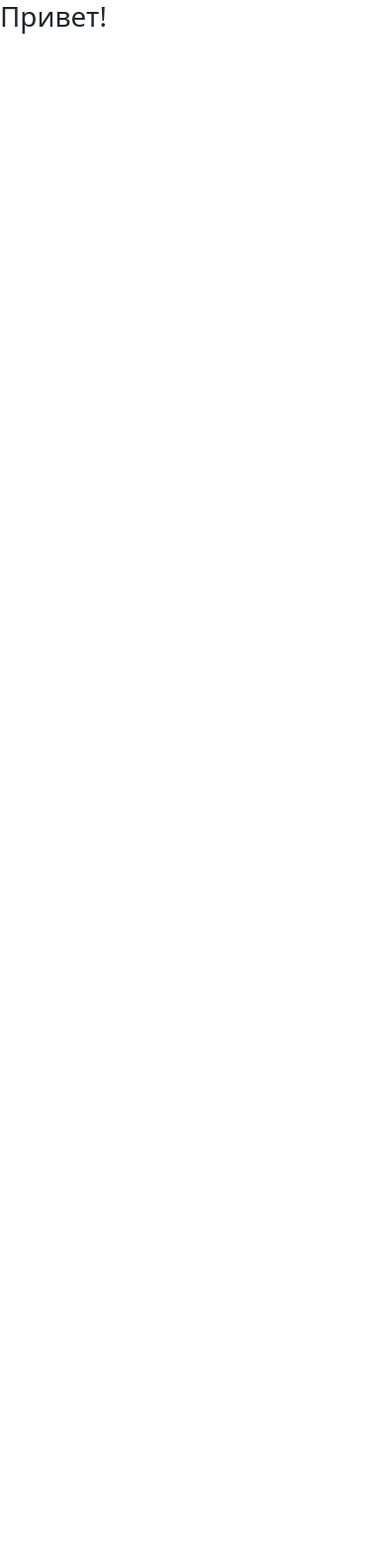
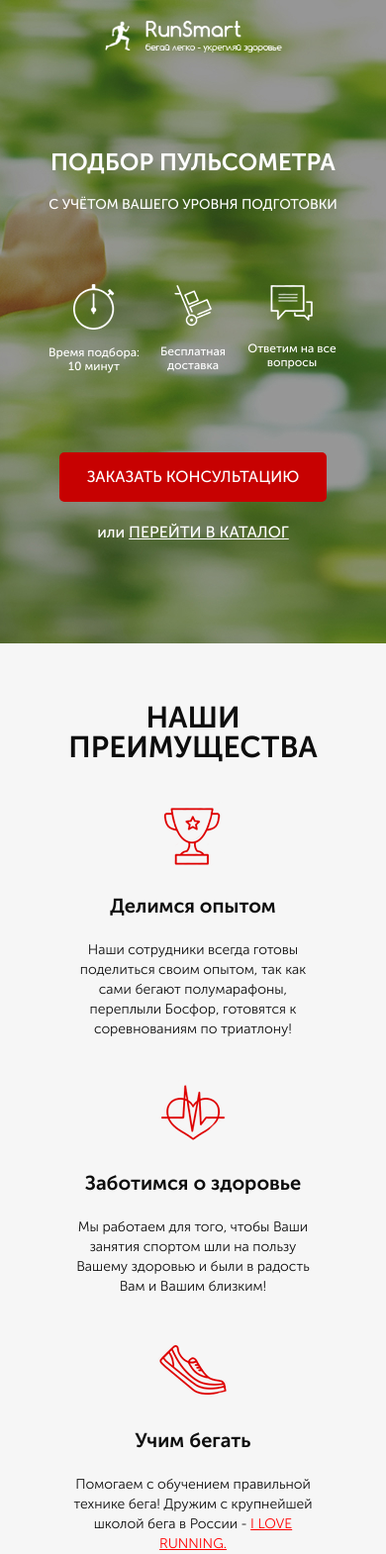
Before and after one commit to Yakiv2512/project_run_smart, a website: page src/index.html in a window 390 px wide. Shown: the whole page at 99% size. Before the commit the page ends 844 px from the top, so only its background shows below. Drawn offline with nearby package versions, Linux system fonts and the light colour scheme.

Commit message:
2 section + mobile version

```diff
--- /dev/null
+++ b/src/css/blocks/header.min.css
@@ -0,0 +1 @@
+.header{display:flex;justify-content:space-between;justify-content:center}
--- a/src/index.html
+++ b/src/index.html
@@ -4,12 +4,94 @@
     <meta charset="UTF-8">
     <meta http-equiv="X-UA-Compatible" content="IE=edge">
     <meta name="viewport" content="width=device-width, initial-scale=1.0">
-    <title>Document</title>
+    <title>RunSmart</title>
+    <link rel="stylesheet" href="css/bootstrap-reboot.min.css">
     <link rel="stylesheet" href="css/fonts.css">
-    <link rel="stylesheet" href="css/bootstrap-reboot.min.css">
     <link rel="stylesheet" href="css/style.min.css">
 </head>
 <body>
-    <h1>Привет!</h1>
+    <div class="promo">
+        <div class="container">
+            <header class="header">
+                <a href="#" class="header__logo">
+                    <img src="icons/main/logo.png" alt="logo">
+                </a>
+                <div class="header__official">
+                    Официальный представитель
+                    <span>Garmin, Polar, Suunto</span>
+                </div>
+                <div class="header__contacts">
+                    <a href="tel.+74999228974" class="header__phone">+7 (499) 922-89-74</a>
+                    <button class="button">заказать звонок</button>
+                </div>
+            </header>
+            <div class="promo__wrapper">
+                <h1 class="promo__header">Подбор пульсометра</h1>
+                <h2 class="promo__subheader">с учётом Вашего уровня подготовки</h2>
+                <div class="promo__icons">
+                    <div class="promo__icon">
+                        <img src="icons/main/timer.png" alt="timer">
+                        Время подбора: 10 минут
+                    </div>
+                    <div class="promo__icon">
+                        <img src="icons/main/delivery.png" alt="delivery">
+                        Бесплатная доставка
+                    </div>
+                    <div class="promo__icon">
+                        <img src="icons/main/messages.png" alt="messages">
+                        Ответим на все вопросы
+                    </div>
+                </div>
+                <button class="button button_main">заказать кОНСУЛЬТАЦИЮ</button>
+                <div class="promo__link">
+                    или
+                    <a href="#">ПЕРЕЙТИ В КАТАЛОГ</a>
+                </div>
+            </div>
+        </div>
+    </div>
+    <div class="benefits">
+        <div class="container">
+            <div class="title">
+                НАШИ ПРЕИМУЩЕСТВА
+            </div>
+            <div class="benefits__items">
+                <div class="benefits__item">
+                    <div class="benefits__img">
+                        <img src="icons/benefits/cup.png" alt="cup">
+                    </div>
+                    <div class="benefits__header">
+                        Делимся опытом
+                    </div>
+                    <div class="benefits__desc">
+                        Наши сотрудники всегда готовы поделиться своим опытом, так как сами бегают полумарафоны, переплыли Босфор, готовятся к соревнованиям по триатлону!
+                    </div>
+                </div>
+                <div class="benefits__item">
+                    <div class="benefits__img">
+                        <img src="icons/benefits/heart.png" alt="heart">
+                    </div>
+                    <div class="benefits__header">
+                        Заботимся о здоровье
+                    </div>
+                    <div class="benefits__desc">
+                        Мы работаем для того, чтобы Ваши занятия спортом шли на пользу Вашему здоровью и были в радость Вам и Вашим близким!
+                    </div>
+                </div>
+                <div class="benefits__item">
+                    <div class="benefits__img">
+                        <img src="icons/benefits/shoe.png" alt="shoe">
+                    </div>
+                    <div class="benefits__header">
+                        Учим бегать
+                    </div>
+                    <div class="benefits__desc">
+                        Помогаем с обучением правильной технике бега! Дружим с крупнейшей школой бега в России -
+                        <span>I LOVE RUNNING.</span>
+                    </div>
+                </div>
+            </div>
+        </div>
+    </div>
 </body>
 </html>
--- /dev/null
+++ b/src/sass/base/_general.scss
@@ -0,0 +1,10 @@
+.container {
+    max-width: 950px;
+    margin: 0 auto;
+}
+
+@import 'blocks/promo';
+@import 'blocks/header';
+@import 'blocks/buttons';
+@import 'blocks/benefits';
+@import 'blocks/title';
--- /dev/null
+++ b/src/sass/base/_media.scss
@@ -0,0 +1,159 @@
+@media ( max-width: 1024px ) {
+    .container {
+        max-width: 720px;
+    }
+    .promo {
+        &__header {
+            font-size: 38px;
+        }
+        &__subheader {
+            font-size: 22px;
+        }
+        &__icons {
+            width: 380px;
+        }
+    }
+    .benefits {
+        &__item {
+            width: 200px;
+        }
+    }
+}
+
+@media ( max-width: 768px ) {
+    .container {
+        max-width: 520px;
+    }
+    .header {
+        &__logo {
+            width: 160px;
+        }
+        &__phone {
+            display: none;
+        }
+        &__official {
+            font-size: 10px;
+            span {
+                font-size: 14px;
+            }
+        }
+    }
+    .promo {
+        &__wrapper {
+            align-items: center;
+        }
+        &__icon {
+            width: 126px;
+        }
+    }
+    .benefits {
+        &__items {
+            flex-direction: column;
+            align-items: center;
+            margin-top: 0px;
+        }
+        &__item {
+            width: 360px;
+            margin-top: 40px;
+        }
+        &__header {
+            margin-top: 20px;
+            font-size: 22px;
+        }
+        &__desc {
+            font-size: 14px;
+            line-height: 20px;
+        }
+    }
+}
+
+@media ( max-width: 576px ) {
+    .container {
+        max-width: 380px;
+    }
+    .header {
+        &__official {
+            display: none;
+        }
+        &__logo {
+            width: 180px;
+        }
+        &__phone {
+            font-size: 16px;
+        }
+    }
+    .promo {
+        &__wrapper {
+            align-items: center;
+        }
+        &__header {
+            font-size: 30px;
+        }
+        &__subheader {
+            font-size: 18px;
+            margin-top: 6px;
+        }
+        &__icons {
+            width: 320px;
+        }
+        &__icon {
+            width: 126px;
+        }
+    }
+}
+
+@media ( max-width: 426px ) {
+    .container {
+        max-width: 300px;
+    }
+    .header {
+        flex-direction: column;
+        button {
+            display: none;
+        }
+        &__official {
+            display: none;
+        }
+        &__logo {
+            width: 180px;
+        }
+        &__phone {
+            font-size: 16px;
+        }
+    }
+    .promo {
+        text-align: center;
+        &__wrapper {
+            align-items: center;
+        }
+        &__header {
+            font-size: 24px;
+        }
+        &__subheader {
+            font-size: 14px;
+            margin-top: 2px;
+        }
+        &__icons {
+            width: 300px;
+        }
+        &__icon {
+            width: 100px;
+            font-size: 12px;
+            img {
+                margin-bottom: 16px;
+            }
+        }
+        .button_main {
+            width: 270px;
+            margin-top: 80px;
+        }
+    }
+    .benefits {
+        &__item {
+            width: 260px;
+        }
+        &__header {
+            font-size: 20px;
+        }
+    }
+}
--- /dev/null
+++ b/src/sass/base/_variables.scss
@@ -0,0 +1 @@
+$main-color: #C70101;
--- /dev/null
+++ b/src/sass/blocks/_benefits.scss
@@ -0,0 +1,40 @@
+.benefits {
+    background: #F6F6F6;
+    padding-top: 60px;
+    &__items {
+        display: flex;
+        justify-content: space-between;
+        // align-items: center;
+        margin-top: 60px;
+    }
+    &__item {
+        width: 272px;
+    }
+    &__img {
+        margin: 0 auto;
+        width: 70px;
+        height: 70px;
+        img {
+            width: 100%;
+        }
+    }
+    &__header {
+        font-weight: 700;
+        font-size: 18px;
+        text-align: center;
+        color: #0D0D0D;
+        margin-top: 35px;
+    }
+    &__desc {
+        font-weight: 300;
+        font-size: 14px;
+        line-height: 18px;
+        text-align: center;
+        color: #0D0D0D;
+        margin-top: 20px;
+        span {
+            text-decoration-line: underline;
+            color: #FF0000;
+        }
+    }
+}
--- /dev/null
+++ b/src/sass/blocks/_buttons.scss
@@ -0,0 +1,17 @@
+.button {
+    width: 153px;
+    height: 32px;
+    background: $main-color;
+    border-radius: 5px;
+    border: none;
+    font-weight: 500;
+    font-size: 12px;
+    color: #fff;
+    text-transform: uppercase;
+    &_main {
+        width: 300px;
+        height: 50px;
+        font-size: 16px;
+        margin-top: 67px;
+    }
+}
--- /dev/null
+++ b/src/sass/blocks/_header.scss
@@ -0,0 +1,37 @@
+.header {
+    display: flex;
+    justify-content: space-between;
+    align-items: center;
+    &__logo {
+        width: 250px;
+        img {
+            width: 100%;
+        }
+    }
+    &__official {
+        font-weight: 500;
+        font-size: 12px;
+        color: #FFFFFF;
+        text-align: center;
+        span {
+            display: block;
+            font-size: 18px;
+        }
+    }
+    &__phone {
+        display: block;
+        font-weight: 700;
+        font-size: 18px;
+        text-align: right;
+        color: #FFFFFF;
+        text-decoration: none;
+        &:hover {
+            color:#FFFFFF
+        }
+    }
+    &__contacts {
+        display: flex;
+        flex-direction: column;
+        align-items: flex-end;
+    }
+}
--- /dev/null
+++ b/src/sass/blocks/_promo.scss
@@ -0,0 +1,61 @@
+.promo {
+    min-height: 650px;
+    padding: 21px 0 93px 0;
+    background: url(../../img/main/bg.jpg) center center/cover no-repeat;
+    &__wrapper {
+        display: flex;
+        flex-direction: column;
+        align-items: flex-end;
+        margin-top: 90px;
+    }
+    &__header {
+        font-weight: 700;
+        font-size: 42px;
+        line-height: 42px;
+        text-transform: uppercase;
+        color: #FFFFFF;
+    }
+    &__subheader {
+        font-weight: 500;
+        font-size: 24px;
+        line-height: 24px;
+        text-transform: uppercase;
+        color: #FFFFFF;
+        margin-top: 17px;
+    }
+    &__icons {
+        margin-top: 60px;
+        width: 424px;
+        display: flex;
+        justify-content: space-between;
+    }
+    &__icon {
+        width: 108px;
+        font-weight: 500;
+        font-size: 14px;
+        line-height: 14px;
+        text-align: center;
+        color: #FFFFFF;
+        img {
+            display: block;
+            margin: 0 auto;
+            margin-bottom: 20px;
+        }
+    }
+    &__link {
+        margin-top: 18px;
+        font-weight: 500;
+        font-size: 16px;
+        line-height: 25px;
+        color: #FFFFFF;
+        text-decoration: none;
+        a {
+            text-decoration: underline;
+            text-transform: uppercase;
+            color: #FFFFFF;
+        }
+        &:hover {
+            color: #FFFFFF;
+        }
+    }
+}
--- /dev/null
+++ b/src/sass/blocks/_title.scss
@@ -0,0 +1,7 @@
+.title {
+    font-weight: 700;
+    font-size: 30px;
+    line-height: 30px;
+    text-align: center;
+    color: #0D0D0D;
+}
--- /dev/null
+++ b/src/sass/style.scss
@@ -0,0 +1,8 @@
+* {
+    font-family: 'Museo Sans Cyrl', sans-serif;
+}
+
+@import 'base/variables';
+@import 'base/mixins';
+@import 'base/general';
+@import 'base/media';
```
Also changed, not shown: src/css/style.min.css (added), src/sass/base/_mixins.scss (added).
